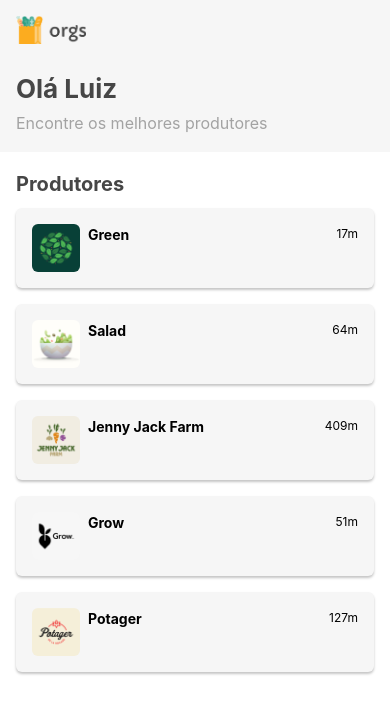
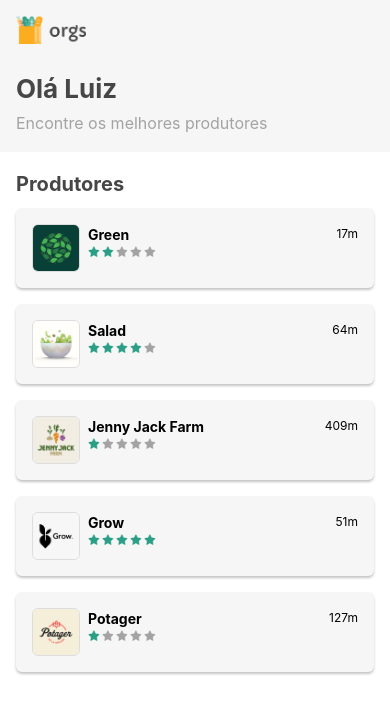
Before and after one commit to lalsilva/estudos-reactnative-orgsHooks, a React Native app: screen / in a window 390 px wide. Shown: the top 714 px of the page. Built offline with nearby package versions, Linux system fonts and the light colour scheme.

Commit message:
criado o componente de estrelas

```diff
--- /dev/null
+++ b/src/componentes/Estrelas.js
@@ -0,0 +1,54 @@
+import React, {useState} from 'react';
+import {Image, StyleSheet, View, TouchableOpacity} from 'react-native';
+
+import estrela from '../assets/estrela.png';
+import estrelaCinza from '../assets/estrelaCinza.png';
+
+const estilosFuncao = (grande) => StyleSheet.create({
+    estrelas: {
+        flexDirection: 'row',
+    },
+    estrela: {
+        width: grande ? 36 : 12,
+        height: grande ? 36 : 12,
+        marginRight: 2,
+    },
+});
+
+export default function Estrelas({
+    quantidade: quantidadeAntiga,
+    editavel = false,
+    grande = false,
+}) {
+    const [quantidade, setQuantidade] = useState(quantidadeAntiga);
+    const estilos = estilosFuncao(grande);
+
+    const getImagem = (index) => {
+        if (index < quantidade) {
+            return estrela;
+        } else {
+            return estrelaCinza;
+        }
+    }
+
+    const RenderEstrelas = () => {
+        const listaEstrelas = [];
+        for (let i = 0; i < 5; i++) {
+            listaEstrelas.push(
+                <TouchableOpacity key={i}
+                    onPress={() => setQuantidade(i + 1)}
+                    disabled={!editavel}
+                >
+                    <Image source={getImagem(i)} style={estilos.estrela} />
+                </TouchableOpacity>
+            );
+        }
+        return listaEstrelas;
+    }
+
+    return (
+        <View style={estilos.estrelas}>
+            <RenderEstrelas />
+        </View>
+    );
+}
--- a/src/telas/Home/componentes/Produtor.js
+++ b/src/telas/Home/componentes/Produtor.js
@@ -1,5 +1,7 @@
-import React from 'react';
-import {View, Text, Image, StyleSheet} from 'react-native';
+import React, {useState} from 'react';
+import {TouchableOpacity, View, Text, Image, StyleSheet} from 'react-native';
+
+import Estrelas from '../../../componentes/Estrelas';
 
 const estilos = StyleSheet.create({
     cartao: {
@@ -24,6 +26,8 @@
     imagem: {
         width: 48,
         height: 48,
+        borderWidth: 1,
+        borderColor: '#DDD',
         borderRadius: 6,
         marginVertical: 16,
         marginLeft: 16,
@@ -48,13 +52,24 @@
 });
 
 export default function Produtor({nome, imagem, distancia, estrelas}) {
+    const [selecionado, setSelecionado] = useState(false);
+
     return (
-        <View style={estilos.cartao}>
+        <TouchableOpacity style={estilos.cartao}
+            onPress={() => setSelecionado(!selecionado)}
+        >
             <Image source={imagem} accessibilityLabel={nome} style={estilos.imagem} />
             <View style={estilos.informacoes}>
-                <Text style={estilos.nome}>{nome}</Text>
+                <View>
+                    <Text style={estilos.nome}>{nome}</Text>
+                    <Estrelas
+                        quantidade={estrelas}
+                        editavel={selecionado}
+                        grande={selecionado}
+                    />
+                </View>
                 <Text style={estilos.distancia}>{distancia}</Text>
             </View>
-        </View>
+        </TouchableOpacity>
     );
 }
```
